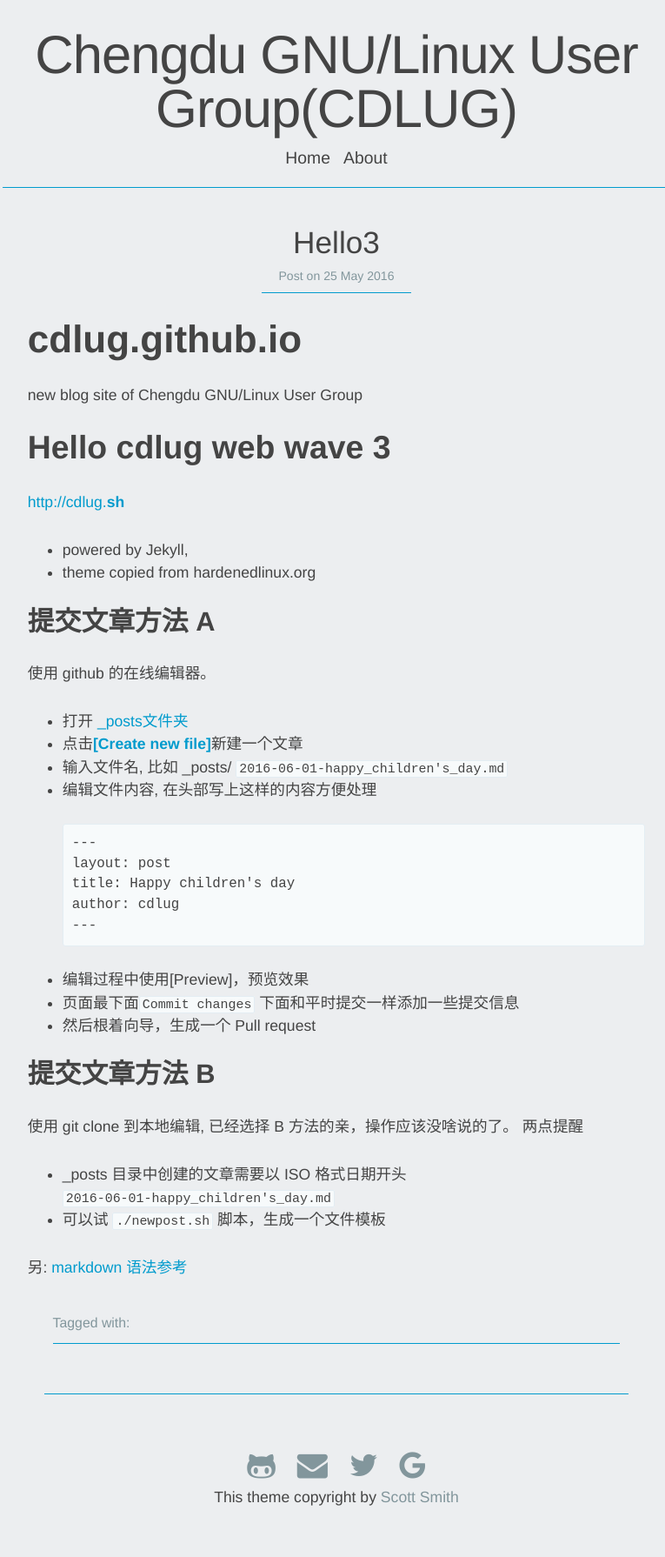
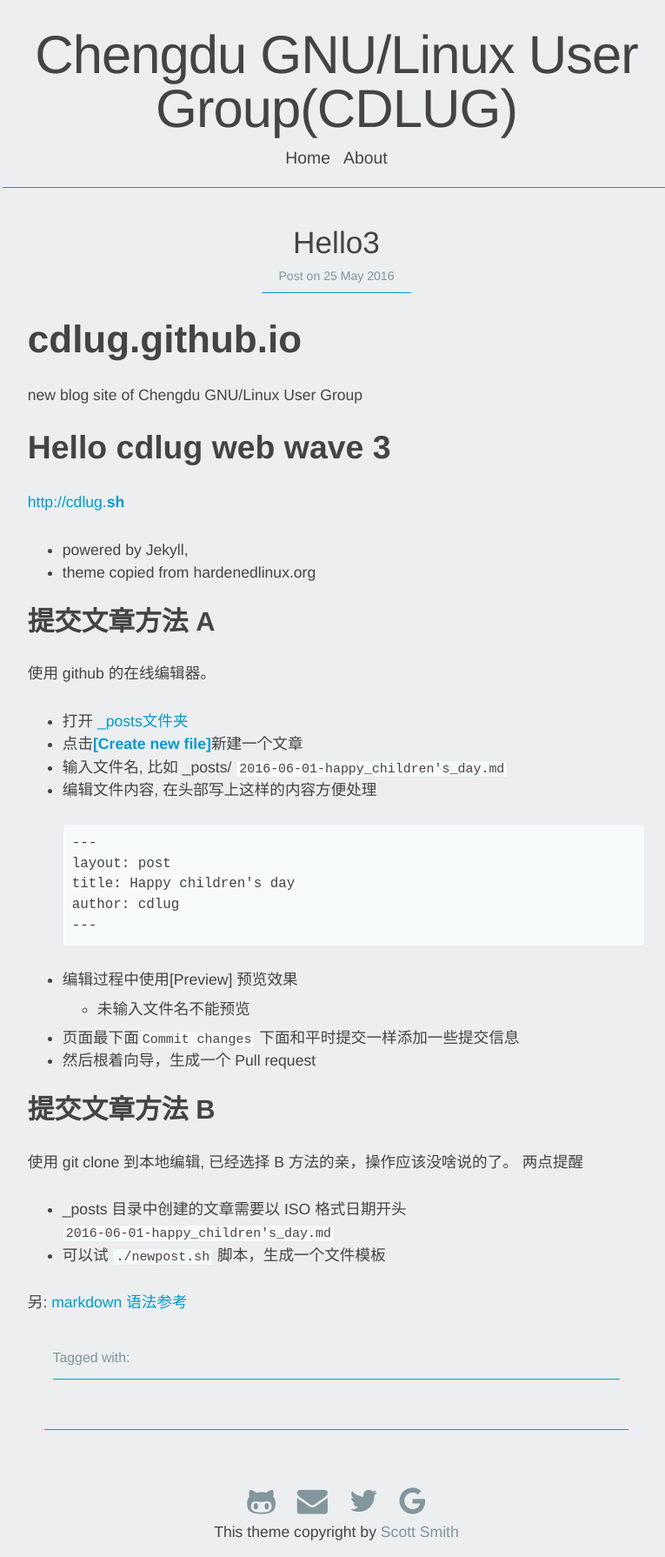
Before and after one commit to cdlug/cdlug.github.io, a Jekyll site: the page built from _posts/2016-05-25-hello3.md, in a window 1280 px wide. Shown: the whole page at 87% size, without its empty margins (253-1018 px from the left). Built offline with Jekyll 4.4.1, drawn with Linux system fonts in a browser that asks for light colours; nearby versions of some CDN libraries; before the commit the page ends 1750 px from its top, so only the background shows below that.

Commit message:
cannot [Preview] with no filename

````diff
--- a/_posts/2016-05-25-hello3.md
+++ b/_posts/2016-05-25-hello3.md
@@ -28,7 +28,8 @@ author: cdlug
 ---
 ```
 
-* 编辑过程中使用[Preview]，预览效果
+* 编辑过程中使用[Preview] 预览效果
+  *  未输入文件名不能预览
 * 页面最下面`Commit changes` 下面和平时提交一样添加一些提交信息
 * 然后根着向导，生成一个 Pull request
 
````
